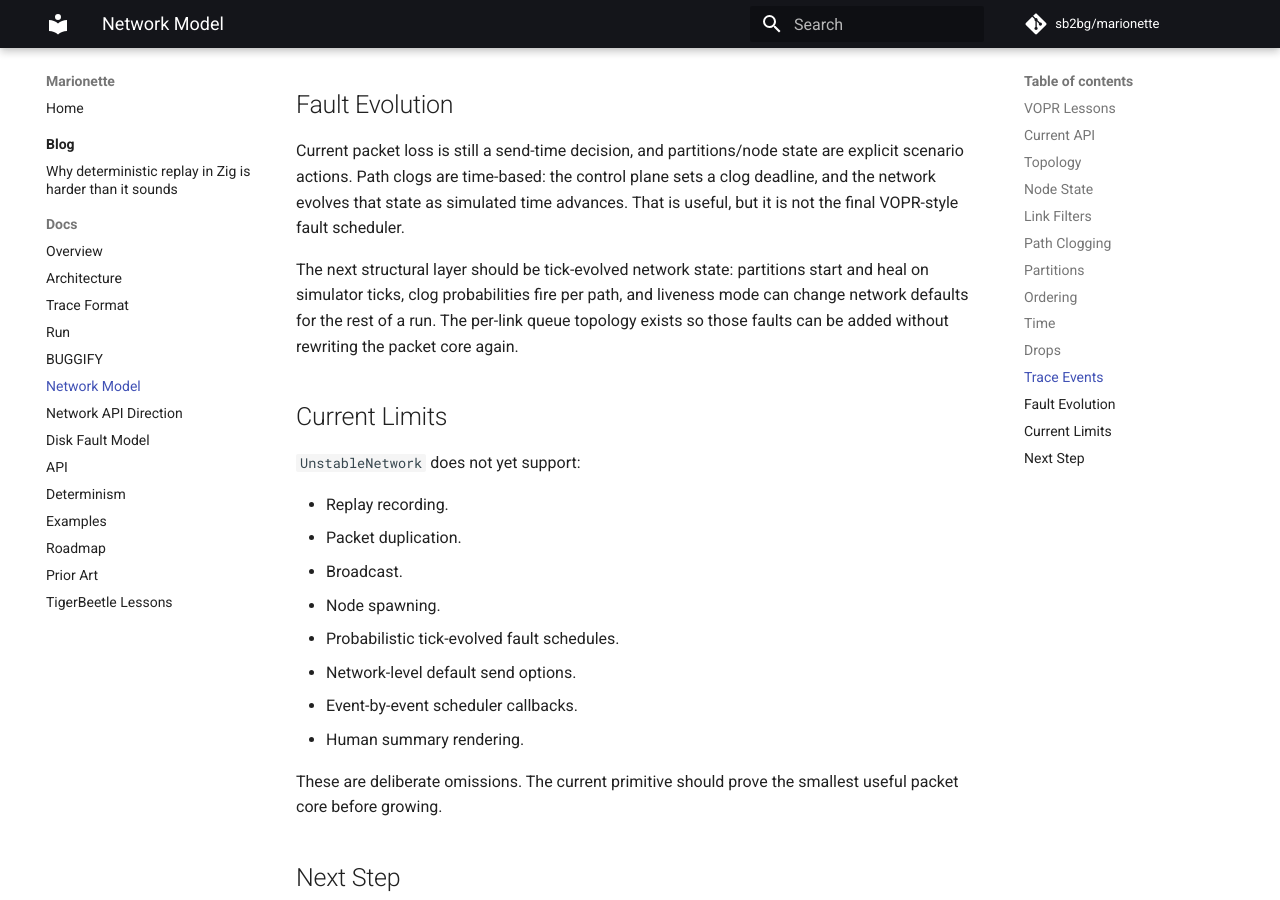
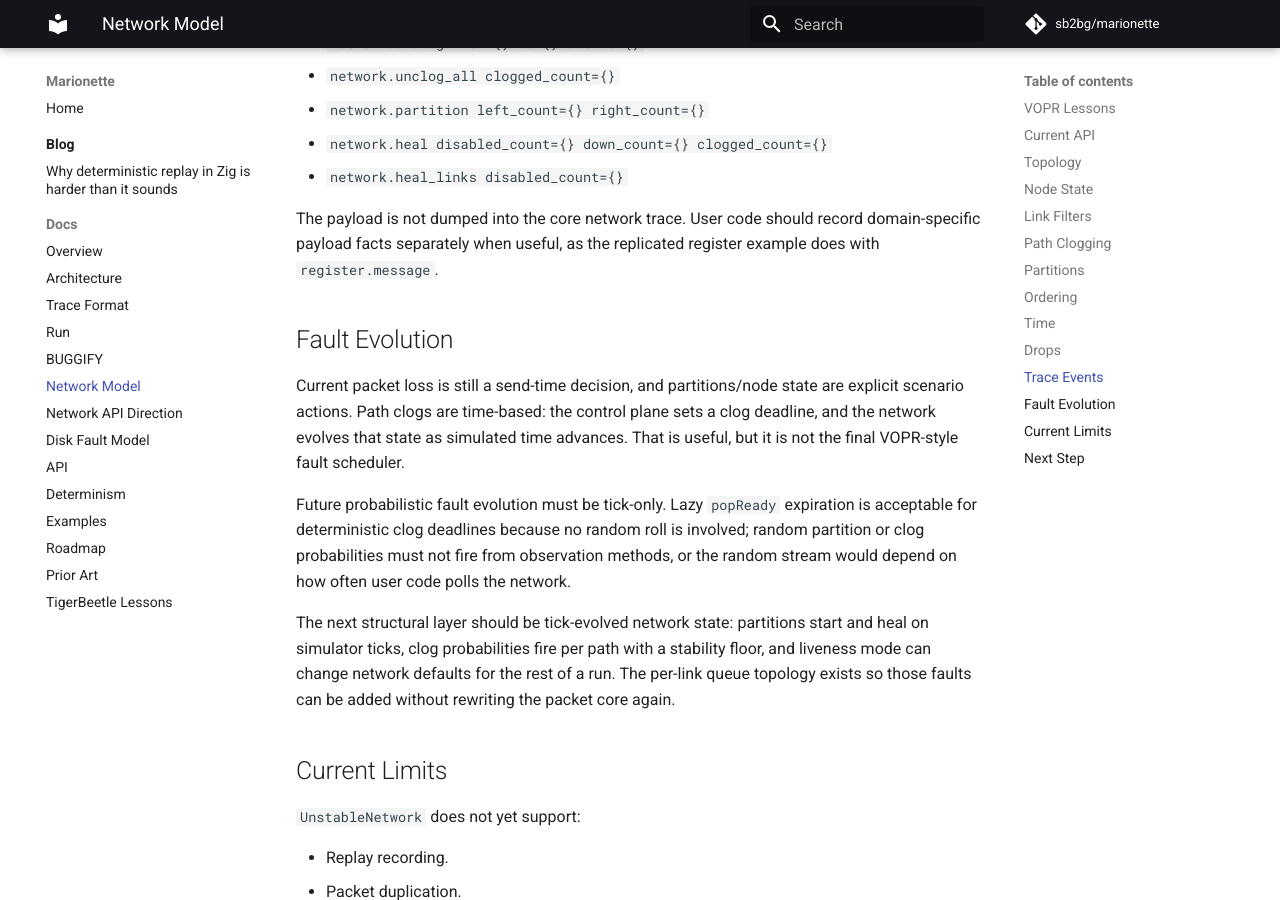
Before and after one commit to sb2bg/marionette, an MkDocs documentation site: the page built from docs/network.md, in a window 1280 px wide and 900 px high, scrolled down 6133 px. Built offline with MkDocs 1.6.1 and Material for MkDocs 9.7.7, drawn with Linux system fonts in a browser that asks for light colours; comment, search, counter and statistics services are not loaded; some of the changed text lies outside the part shown.

Commit message:
Add simulation tick

````diff
--- a/docs/network.md
+++ b/docs/network.md
@@ -76,12 +76,12 @@ For examples that just need to drive all pending network work, use
 `drainUntilIdle`:
 
 ```zig
-try sim.packetCore().drainUntilIdle(context, deliver);
+try sim.drainUntilIdle(context, deliver);
 ```
 
 The callback receives each delivered packet. The helper advances simulated time
-to the next queued packet and keeps running until the queue is empty. The
-callback may enqueue more packets.
+to the next queued packet through `sim.tick()` and keeps running until the
+queue is empty. The callback may enqueue more packets.
 
 This is a low-level primitive for examples and early scheduler work. Harness
 code may still touch `packetCore()` directly for send and delivery, but fault
@@ -188,9 +188,9 @@ try sim.network().unclogAll();
 ```
 
 Clogs also expire when simulated time reaches `until_ns`. `popReady` evolves
-that state before selecting a packet, and `sim.network().tick()` lets a future
-scheduler evolve time-based network faults at a tick boundary even when no
-packet is delivered.
+that deterministic state before selecting a packet as a backstop. Scenario and
+scheduler code should move simulated time through `sim.tick()` or
+`sim.runFor(...)` so network faults evolve at the same boundary as the clock.
 
 ## Partitions
 
@@ -236,6 +236,18 @@ Network latency is measured in nanoseconds, but it must align with the
 world's tick size. Phase 0 simulated time advances in whole ticks, so
 `UnstableNetwork` asserts that `min_latency_ns` and `latency_jitter_ns` are
 whole multiples of the world's tick.
+
+When using `UnstableNetworkSimulation`, prefer:
+
+```zig
+try sim.tick();
+try sim.runFor(10 * ns_per_ms);
+```
+
+over calling `world.tick()` or `world.runFor(...)` directly. The simulation
+wrapper advances the world and then evolves network fault state. This mirrors
+VOPR's outer simulator tick and keeps future disk/network/crash subsystems
+from each needing separate caller-managed ticks.
 
 The current latency model is uniform integer jitter over whole ticks:
 
@@ -293,11 +305,17 @@ are explicit scenario actions. Path clogs are time-based: the control plane
 sets a clog deadline, and the network evolves that state as simulated time
 advances. That is useful, but it is not the final VOPR-style fault scheduler.
 
+Future probabilistic fault evolution must be tick-only. Lazy `popReady`
+expiration is acceptable for deterministic clog deadlines because no random
+roll is involved; random partition or clog probabilities must not fire from
+observation methods, or the random stream would depend on how often user code
+polls the network.
+
 The next structural layer should be tick-evolved network state: partitions
-start and heal on simulator ticks, clog probabilities fire per path, and
-liveness mode can change network defaults for the rest of a run. The per-link
-queue topology exists so those faults can be added without rewriting the
-packet core again.
+start and heal on simulator ticks, clog probabilities fire per path with a
+stability floor, and liveness mode can change network defaults for the rest of
+a run. The per-link queue topology exists so those faults can be added without
+rewriting the packet core again.
 
 ## Current Limits
 
````
Also changed, not shown: docs/api.md (+11 -1 lines), docs/network-api.md (+4 -0 lines), 2 other files.
